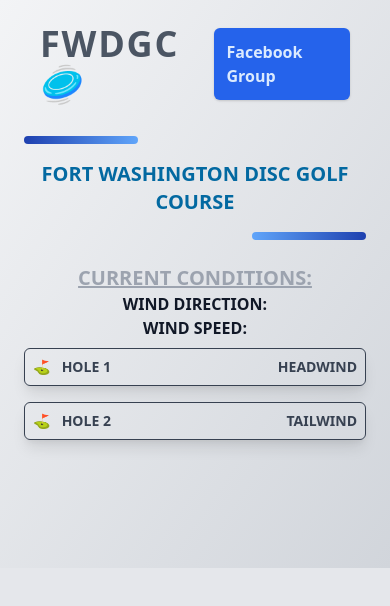
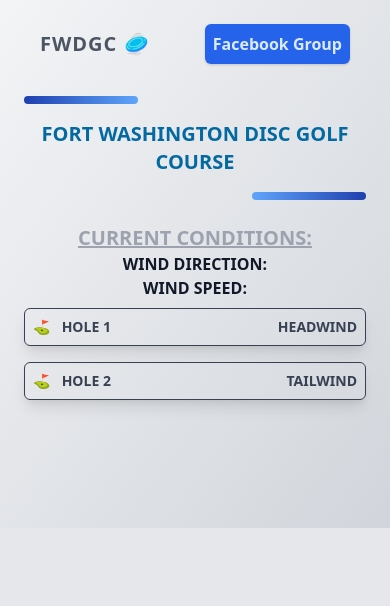
Before and after one commit to mstanczak/beginner-tailwind-site, a website built with Parcel: page src/wind.html in a window 390 px wide. Built offline with nearby package versions, Linux system fonts and the light colour scheme; no server answers.

Commit message:
logo update

```diff
--- a/src/wind.html
+++ b/src/wind.html
@@ -16,7 +16,10 @@
           <div class="flex items-center space-x-4">
             <!-- left header section -->
             <div class="flex">
-              <div class="text-4xl font-extrabold text-gray-600 tracking-wider">FWDGC 🥏
+              <div
+                class="md:text-4xl text-xl font-extrabold text-gray-600 tracking-wider"
+              >
+                FWDGC 🥏
               </div>
             </div>
           </div>
@@ -24,7 +27,7 @@
           <div class="flex items-center space-x-4">
             <a
               href="#"
-              class="p-3 font-bold text-blue-100 transition duration-500 bg-blue-600 rounded-md shadow lg:inline-block hover:bg-blue-300 hover:text-blue-600 hover:shadow-xl"
+              class="lg:p-3 p-2 font-bold text-blue-100 transition duration-500 bg-blue-600 rounded-md shadow lg:inline-block hover:bg-blue-300 hover:text-blue-600 hover:shadow-xl"
               >Facebook Group</a
             >
           </div>
```
